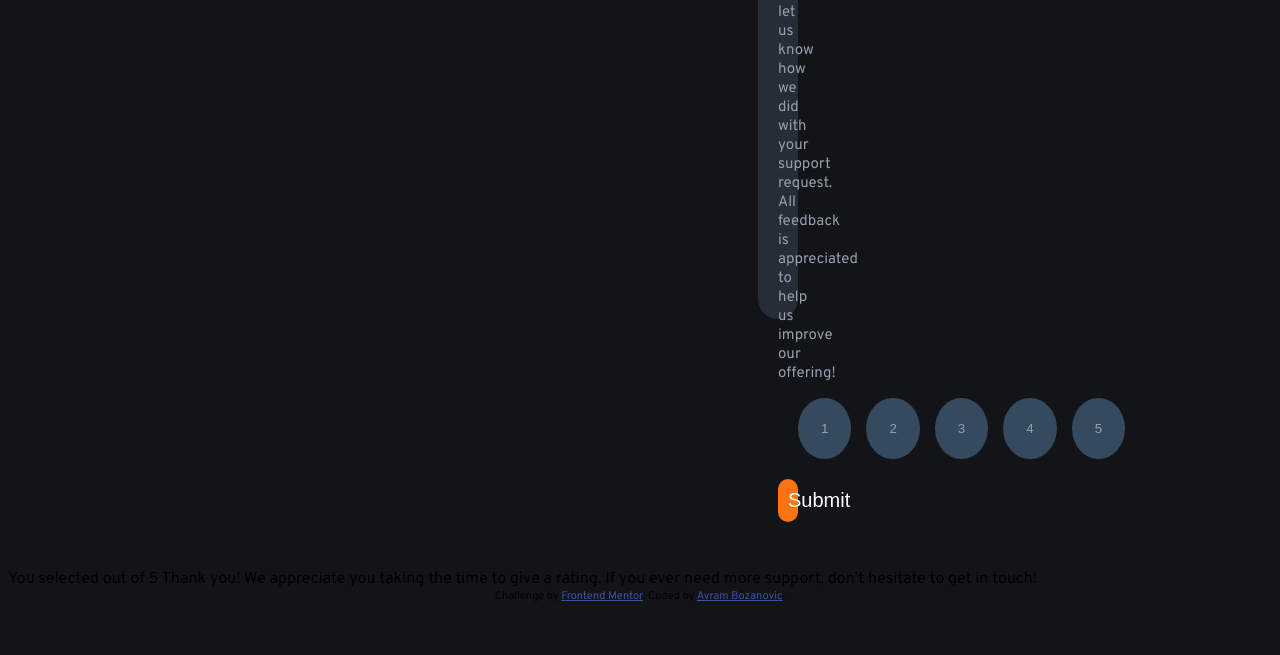
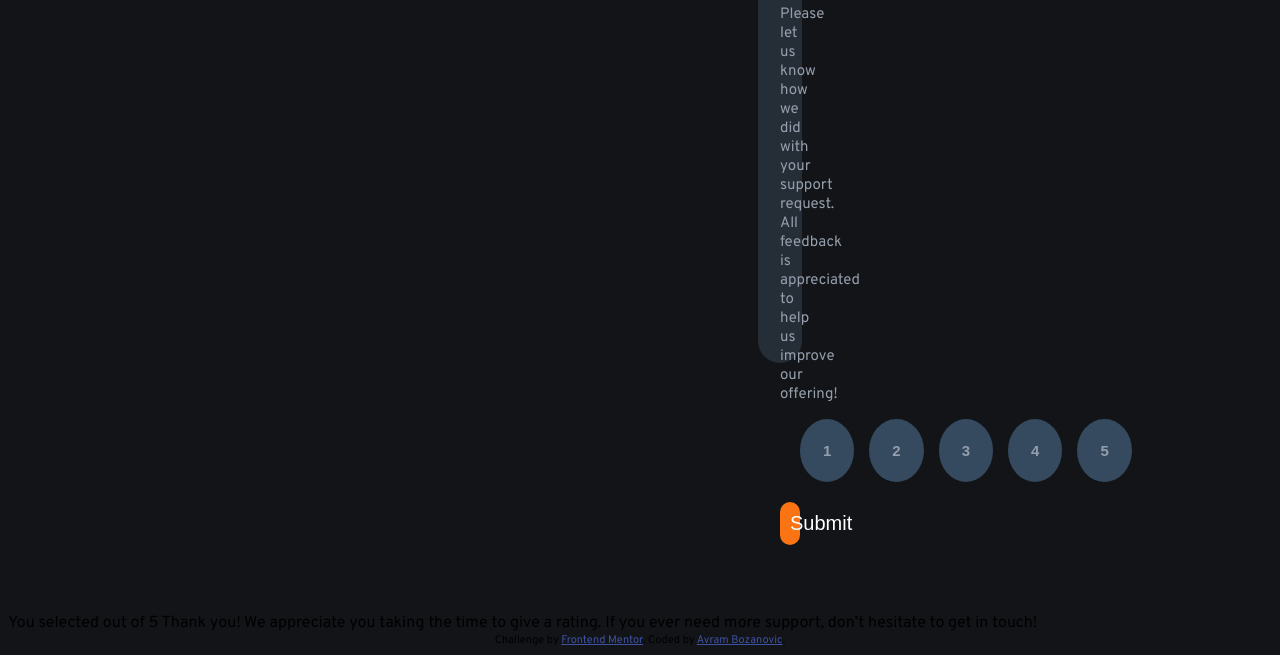
Before and after one commit to avrambozanovic/Interactive-rating-component, a plain HTML site: page index.html in a window 1280 px wide. Shown: the part 281-936 px from the top of the page. Before the commit the page ends 892 px from the top, so only its background shows below. Drawn offline with Linux system fonts and the light colour scheme.

Commit message:
promjena na css

```diff
--- a/style.css
+++ b/style.css
@@ -19,8 +19,7 @@ body{
     flex-flow: column;
     text-align: left;
     margin:250px 750px;
-    padding-left: 20px;
-    padding-right: 20px;
+    padding: 22px;
     background-color: hsl(213, 19%, 18%);
     border-radius: 30px;
     height: 350px;
@@ -58,6 +57,8 @@ p{
     color: hsl(217, 12%, 63%);
     padding: 23px;
     background-color: hsl(212, 29%, 29%);
+    font-size: 15px;
+    font-weight: 600;
 }
 #second{
     margin-right: 15px;
@@ -65,7 +66,9 @@ p{
     border: none;
     color: hsl(217, 12%, 63%);
     padding: 23px;
-    background-color: hsl(212, 29%, 29%);;
+    background-color: hsl(212, 29%, 29%);
+    font-size: 15px;
+    font-weight: 600;
 }
 #third{
     margin-right: 15px;
@@ -73,7 +76,9 @@ p{
     border: none;
     color: hsl(217, 12%, 63%);
     padding: 23px;
-    background-color:hsl(212, 29%, 29%); ;
+    background-color:hsl(212, 29%, 29%);
+    font-size: 15px;
+    font-weight: 600;
 }
 #forth{
     margin-right: 15px;
@@ -81,7 +86,9 @@ p{
     border: none;
     color: hsl(217, 12%, 63%);
     padding: 23px;
-    background-color: hsl(212, 29%, 29%);;
+    background-color: hsl(212, 29%, 29%);
+    font-size: 15px;
+    font-weight: 600;
 }
 #fifth{
     border-radius: 50%;
@@ -89,6 +96,8 @@ p{
     padding: 23px;
     border: none;
     background-color: hsl(212, 29%, 29%);
+    font-size: 15px;
+    font-weight: 600;
 }
 
 #submit:hover{
@@ -96,3 +105,29 @@ p{
     background-color: hsl(0, 0%, 100%);
     color:hsl(25, 97%, 53%);
 }
+#first:hover{
+    cursor: pointer;
+    background-color:hsl(25, 97%, 53%) ;
+    color: hsl(0, 0%, 100%);
+}
+
+#second:hover{
+    cursor: pointer;
+    background-color:hsl(25, 97%, 53%) ;
+    color:  hsl(0, 0%, 100%);
+}
+#third:hover{
+    cursor: pointer;
+    background-color:hsl(25, 97%, 53%) ;
+    color: hsl(0, 0%, 100%);
+}
+#forth:hover{
+    cursor: pointer;
+    background-color:hsl(25, 97%, 53%) ;
+    color: hsl(0, 0%, 100%);
+}
+#fifth:hover{
+    cursor: pointer;
+    background-color:hsl(25, 97%, 53%) ;
+    color:hsl(0, 0%, 100%);
+}
```
